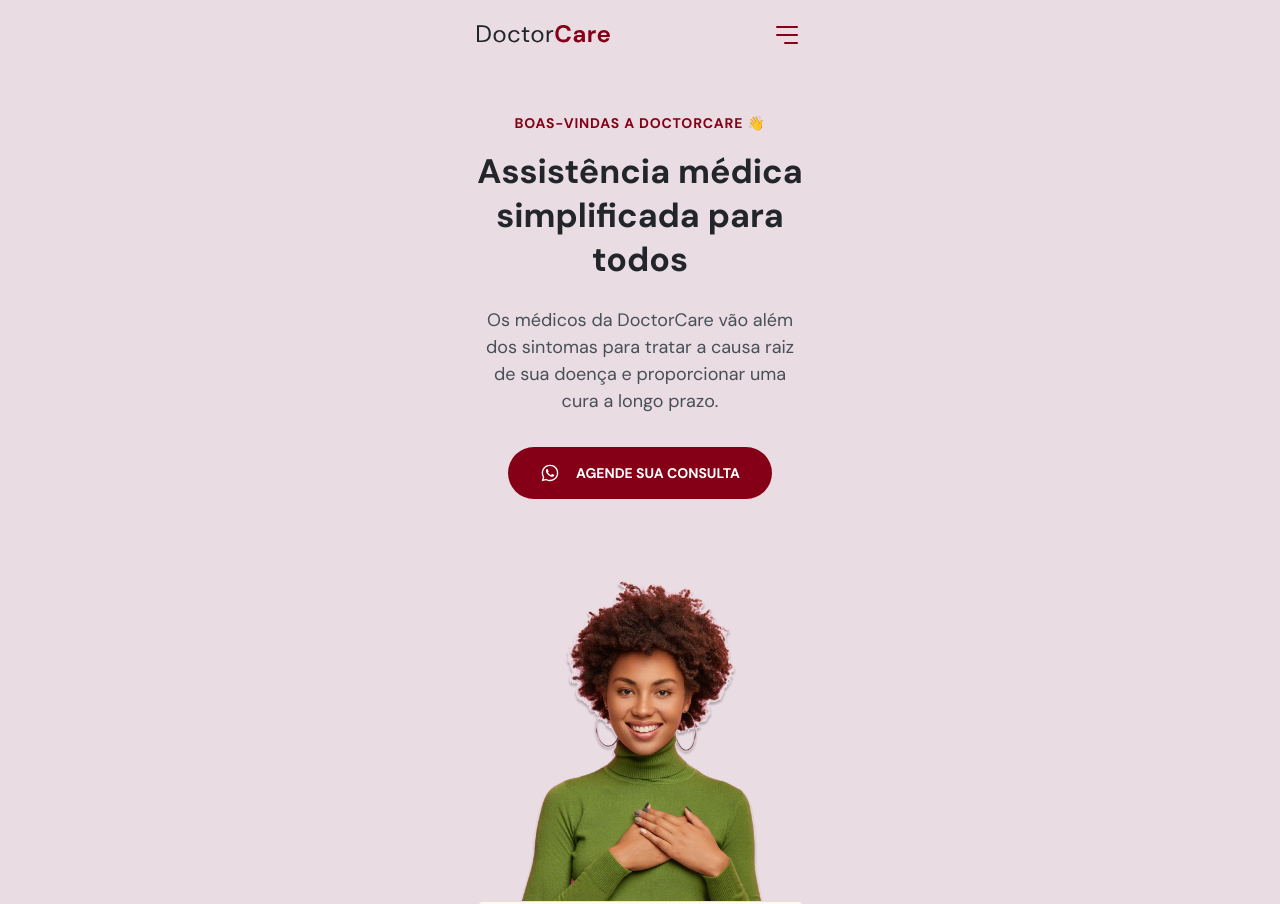
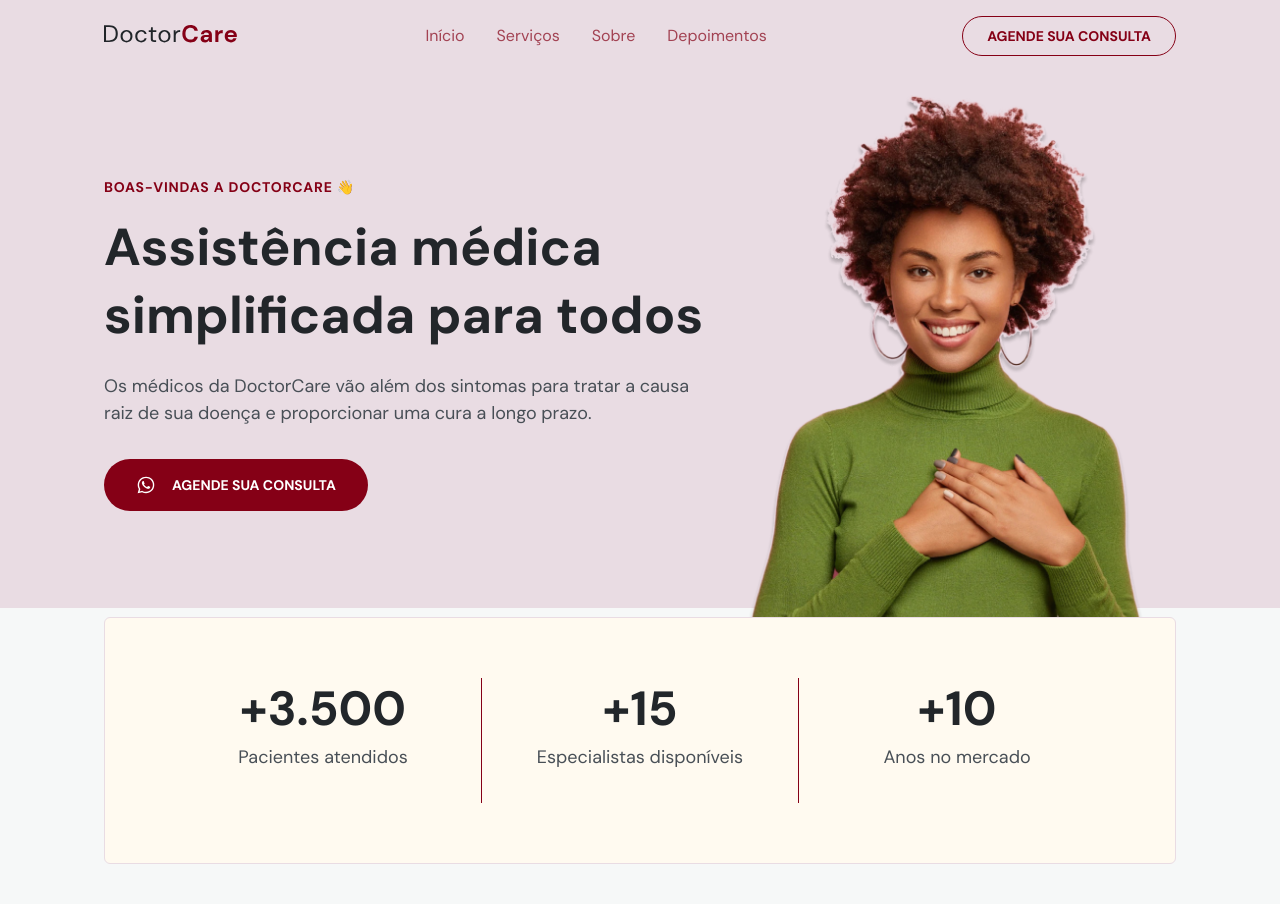
Before and after one commit to Wallysson/landing-page-1, a plain HTML site: page index.html in a window 1280 px wide. Shown: the top 904 px of the page. Drawn offline with nearby package versions, Linux system fonts and the light colour scheme.

Commit message:
starting responsive

```diff
--- a/index.html
+++ b/index.html
@@ -69,12 +69,16 @@
 
         <div class="menu">
           <ul>
-            <li><a href="#home" onclick="closeMenu()">Início</a></li>
+            <li>
+              <a href="#home" onclick="closeMenu()">Início</a>
+            </li>
             <li><a href="#services" onclick="closeMenu()">Serviços</a></li>
             <li><a href="#about" onclick="closeMenu()">Sobre</a></li>
             <li><a href="#" onclick="closeMenu()">Depoimentos</a></li>
           </ul>
-          <a class="button" href="#contact" onclick="closeMenu()"">Agende sua consulta</a>
+          <a class="button" href="#contact" onclick="closeMenu()"
+            >Agende sua consulta</a
+          >
 
           <ul class="social-links">
             <li>
@@ -220,6 +224,7 @@
     </nav>
     <section id="home">
       <div class="wrapper">
+        <div class="col-a">
           <header>
             <h4>BOAS-VINDAS A DOCTORCARE 👋</h4>
             <h1>Assistência médica simplificada para todos</h1>
@@ -245,6 +250,9 @@
               </svg>
               Agende sua consulta
             </a>
+          </div>
+        </div>
+        <div class="col-b">
           <img
             src="./assets/Foto.png"
             alt="Mulher sorrindo e apalpando e segurando o peito como forma de saúde"
--- a/style.css
+++ b/style.css
@@ -14,6 +14,7 @@
   --paragraph: hsl(210, 9%, 31%);
   --brand-beige: hsl(39, 100%, 97%);
   --brand-light: hsl(calc(var(--hue) - 22), 23%, 89%);
+  --brand-light-2: hsl(calc(var(--hue) + 10), 14%, 97%);
   --bg-light: hsl(180, 14%, 97%);
 
   --nav-height: 7.2rem;
@@ -41,7 +42,7 @@ body {
 }
 
 .wrapper {
-  width: 37.5rem;
+  width: min(50rem, 100%);
   margin-inline: auto;
   padding-inline: 2.4rem;
 }
@@ -185,7 +186,7 @@ nav button {
   content: '';
   display: block;
   width: 100%;
-  height: calc(108rem + var(--nav-height));
+  height: calc(70% + var(--nav-height));
   position: absolute;
   top: 0;
   left: 0;
@@ -217,7 +218,7 @@ nav button {
 }
 
 .stats {
-  width: 32.7rem;
+  width: 100%;
   padding-block: 4rem;
   margin-inline: auto;
 
@@ -271,7 +272,6 @@ body.menu-expanded .close-menu {
 }
 
 body.menu-expanded .menu {
-  position: fixed;
   top: 0;
   left: 0;
   background: var(--primary-color);
@@ -343,6 +343,11 @@ body.menu-expanded .logo path {
 
 body.menu-expanded button path {
   stroke: #fff;
+}
+
+nav .menu,
+nav .close-menu {
+  position: fixed;
 }
 
 /* -------- Services -------- */
@@ -463,3 +468,187 @@ footer .social-links {
 
   transform: translatey(0);
 }
+
+/* -------- Media Query -------- */
+
+@media (min-width: 1024px) {
+  /* -------- General CSS -------- */
+  body {
+    overflow: auto;
+  }
+  .wrapper {
+    width: min(112rem, 100%);
+    display: grid;
+  }
+  /* -------- Navigation -------- */
+  /* -------- Reset -------- */
+  nav#navigation .wrapper * {
+    margin: 0;
+    padding: 0;
+    visibility: initial;
+    display: initial;
+    opacity: initial;
+    flex-direction: initial;
+    position: initial;
+    font-size: initial;
+    transform: initial;
+    color: initial;
+    background: initial;
+    font-weight: initial;
+  }
+
+  nav#navigation .close-menu,
+  nav#navigation .open-menu,
+  nav#navigation .social-links {
+    display: none;
+  }
+
+  nav#navigation .menu {
+    display: flex;
+    align-items: center;
+    justify-content: space-between;
+    width: 70%;
+  }
+
+  nav#navigation .menu ul:nth-child(1) {
+    display: flex;
+    gap: 3.2rem;
+  }
+
+  nav#navigation .menu ul li a {
+    color: var(--primary-color);
+    opacity: 0.7;
+  }
+
+  nav#navigation .menu a.button {
+    display: flex;
+    justify-content: center;
+    padding: 1rem 2.4rem;
+
+    border: 1px solid var(--primary-color);
+    border-radius: 4rem;
+
+    color: var(--primary-color);
+    font-size: 1.4rem;
+    text-transform: uppercase;
+    line-height: 1.8rem;
+    font-weight: 700;
+  }
+
+  nav#navigation.scroll .menu ul li a {
+    color: var(--brand-light-2);
+    opacity: 0.6;
+  }
+
+  nav#navigation.scroll .menu a.button {
+    border-color: #fff;
+    color: #fff;
+  }
+
+  nav#navigation .menu ul li a {
+    transition: opacity 0.2s;
+  }
+
+  nav#navigation .menu ul li a.active,
+  nav#navigation .menu ul li a:hover {
+    opacity: 1;
+    font-weight: 700;
+  }
+
+  nav#navigation .menu li a::after {
+    content: '';
+    display: block;
+    width: 0%;
+    height: 2px;
+    background: var(--primary-color);
+
+    position: relative;
+    bottom: -1.95rem;
+    left: -0.15rem;
+    transition: width 0.2s;
+  }
+
+  nav#navigation.scroll .menu li a::after {
+    background: #fff;
+  }
+
+  nav#navigation .menu li a.active::after,
+  nav#navigation .menu li a:hover::after {
+    width: 100%;
+    padding-inline: 0.3rem;
+  }
+
+  nav#navigation.scroll .menu li a:hover {
+    opacity: 1;
+  }
+
+  nav#navigation .menu a.button.active,
+  nav#navigation .menu a.button:hover {
+    background: var(--primary-color);
+    color: #fff;
+  }
+
+  nav#navigation.scroll .menu a.button.active,
+  nav#navigation.scroll .menu a.button:hover {
+    background: #fff;
+    color: var(--primary-color);
+  }
+
+  /* -------- Home -------- */
+  #home::before {
+    height: calc(85% - var(--nav-height));
+  }
+
+  #home {
+    padding-top: var(--nav-height);
+  }
+
+  #home .wrapper {
+    grid-template-columns: 60.5rem 1fr;
+    grid-template-areas:
+      'A B'
+      'C C';
+  }
+
+  #home .col-a {
+    grid-area: A;
+    text-align: left;
+    align-self: center;
+  }
+
+  #home h1 {
+    font-size: 5.2rem;
+  }
+
+  #home .content p {
+    font-size: 1.8rem;
+  }
+
+  #home .button {
+    margin: 0;
+  }
+
+  #home .col-b {
+    grid-area: B;
+  }
+
+  #home img {
+    width: 42rem;
+  }
+
+  #home .stats {
+    grid-area: C;
+
+    flex-direction: row;
+    padding: 6rem;
+    gap: 0;
+  }
+
+  #home .stat {
+    flex: 1;
+  }
+
+  #home .stats .stat + .stat {
+    border-left: 1px solid var(--primary-color);
+  }
+}
```
Lines whose indentation alone changed are shown as unchanged.
